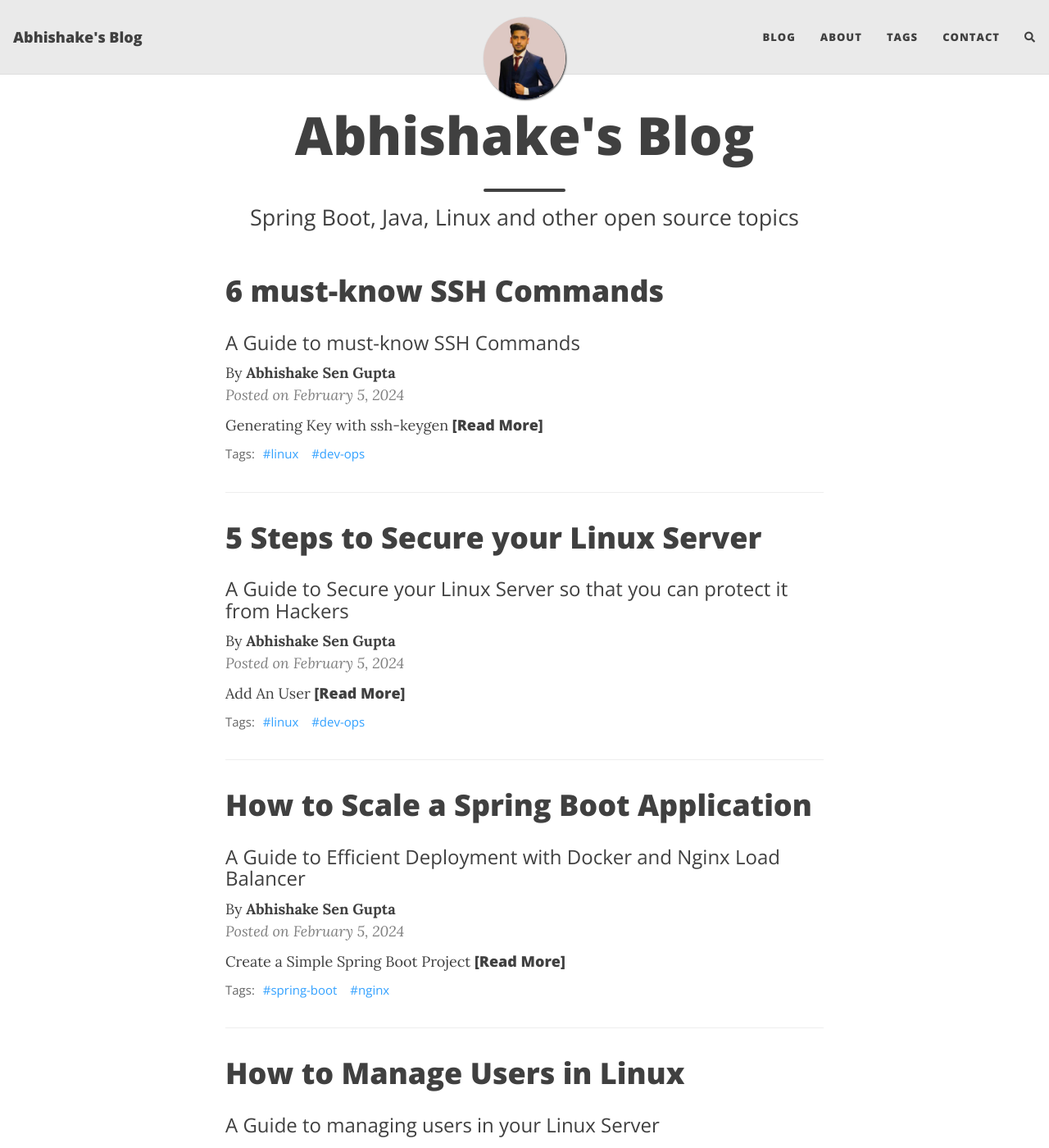
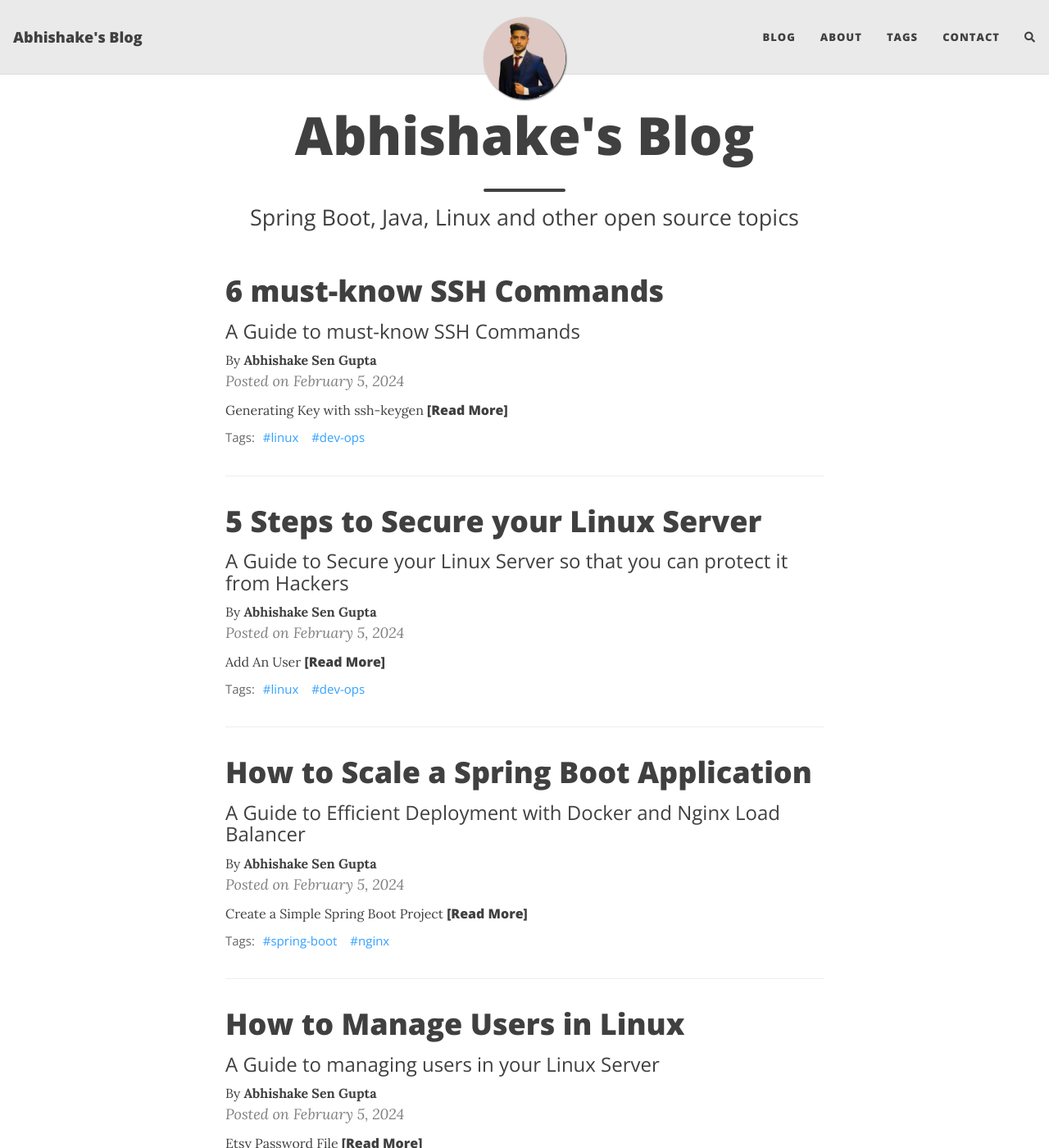
Before and after one commit to Abhishake63/abhishake.github.io, a Jekyll site: the page built from index.html, in a window 1280 px wide and 1400 px high. Shown: the whole window at 82% size. Built offline with Jekyll 4.4.1, drawn with Linux system fonts in a browser that asks for light colours; nearby versions of some CDN libraries; the list of posts is cut into pages by our own code; comment, search, counter and statistics services are not loaded.

Commit message:
modified font size

```diff
--- a/assets/css/beautifuljekyll.css
+++ b/assets/css/beautifuljekyll.css
@@ -12,7 +12,7 @@
 
 body {
   font-family: 'Lora', 'Times New Roman', serif;
-  font-size: 1.125rem;
+  font-size: 16px;
   color: {{ site.text-col | default: "#404040" }};
   position: relative;
   background-color: {{ site.page-col | default: "#FFFFFF" }};
@@ -481,6 +481,7 @@
 .post-preview .post-title {
   font-size: 1.875rem;
   margin-top: 0;
+  margin-bottom: 1rem;
 }
 .post-preview .post-subtitle {
   margin: 0;
```
